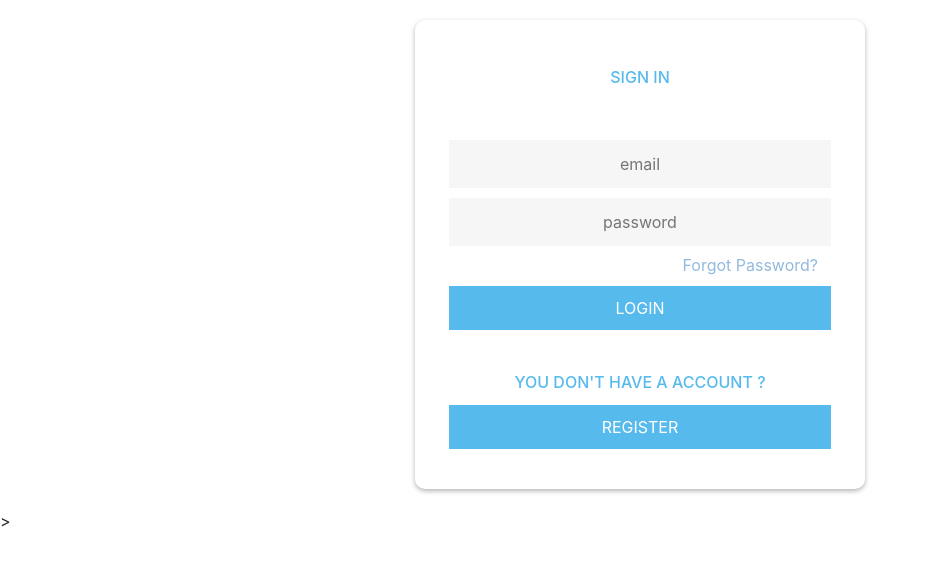
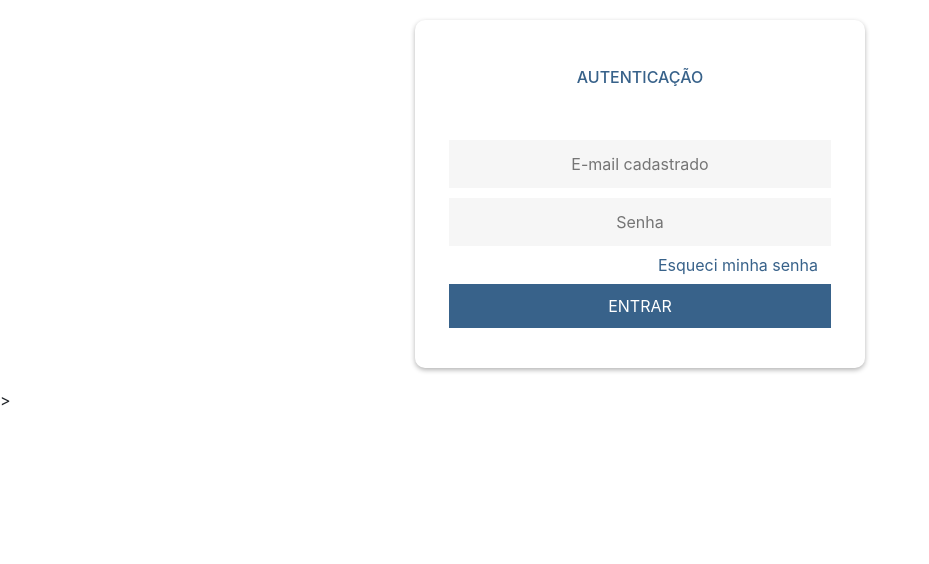
Before and after one commit to hugolimachaves/loginForm, a plain HTML site: page index.html in a window 1280 px wide. Shown: the whole page, without its empty margins (0-929 px from the left). Drawn offline with nearby package versions, Linux system fonts and the light colour scheme.

Commit message:
Aplicação de estilo proprio

```diff
--- a/index.html
+++ b/index.html
@@ -21,19 +21,22 @@
             <!-- Icon -->
             <div class="fadeIn first">
             <!-- <img src="http://danielzawadzki.com/codepen/01/icon.svg" id="icon" alt="User Icon" /> -->
-            <h2 class="my-5">Sign In</h2>
+            <h2 class="my-5">Autenticação</h2>
             </div>
 
             <!-- Login Form -->
             <form>
-            <input type="email" id="email" class="fadeIn second zero-raduis" name="email" placeholder="email">
-            <input type="text" id="password" class="fadeIn third zero-raduis" name="login" placeholder="password">
+            <input type="email" id="email" class="fadeIn second zero-raduis" name="email" placeholder="E-mail cadastrado">
+            <input type="text" id="password" class="fadeIn third zero-raduis" name="login" placeholder="Senha">
                 <div id="formFooter">
-                <a class="underlineHover" href="#">Forgot Password?</a>
+                <!-- <a  class="underlineHover"</a> href="#">Esqueci minha senha</a> -->
+                <a  href="#">Esqueci minha senha</a>
             </div>
-            <input type="submit" class="fadeIn fourth zero-raduis" value="login">
+            <input type="submit" class="fadeIn fourth zero-raduis" value="Entrar">
+            <!--
             <h2>You don't have a account ?</h2>
             <input type="button" class="fadeIn fourth zero-raduis pc" value="register">
+            -->
             </form>
 
 
--- a/style.css
+++ b/style.css
@@ -3,7 +3,7 @@
 }
 
 a {
-  color: #92badd;
+  color: #38628a;
   display:inline-block;
   text-decoration: none;
   font-weight: 400;
@@ -15,7 +15,7 @@ h2 {
   font-weight: 500;
   text-transform: uppercase;
   display:inline-block;
-  color: #56baed;
+  color: #38628a;
 }
 
 
@@ -62,7 +62,7 @@ h2.inactive {
 
 h2.active {
   color: #0d0d0d;
-  border-bottom: 2px solid #5fbae9;
+  border-bottom: 2px solid #2ece49;
 }
 
 
@@ -70,7 +70,7 @@ h2.active {
 /* FORM TYPOGRAPHY*/
 
 input[type=button], input[type=submit], input[type=reset]  {
-  background-color: #56baed;
+  background-color: #38628a;
   border: none;
   color: white;
   width: 85%;
@@ -92,7 +92,7 @@ input[type=button], input[type=submit], input[type=reset]  {
 }
 
 input[type=button]:hover, input[type=submit]:hover, input[type=reset]:hover  {
-  background-color: #39ace7;
+  background-color: #2ece49;
 }
 
 input[type=button]:active, input[type=submit]:active, input[type=reset]:active  {
@@ -126,7 +126,7 @@ input[type=text], input[type=email] {
 
 input[type=text]:focus, input[type=email]:focus{
   background-color: #fff;
-  border-bottom: 2px solid #5fbae9;
+  border-bottom: 2px solid #2ece49;
 }
 
 input[type=text]:placeholder, input[type=email]:placeholder {
@@ -222,13 +222,13 @@ input[type=text]:placeholder, input[type=email]:placeholder {
   display: block;
   width: 0;
   height: 2px;
-  background-color: #56baed;
+  background-color: #38628a;
   content: "";
   transition: width 0.2s;
 }
 
 .underlineHover:hover {
-  color: #0d0d0d;
+  color: #38628a;
 }
 
 .underlineHover:hover:after{
```
